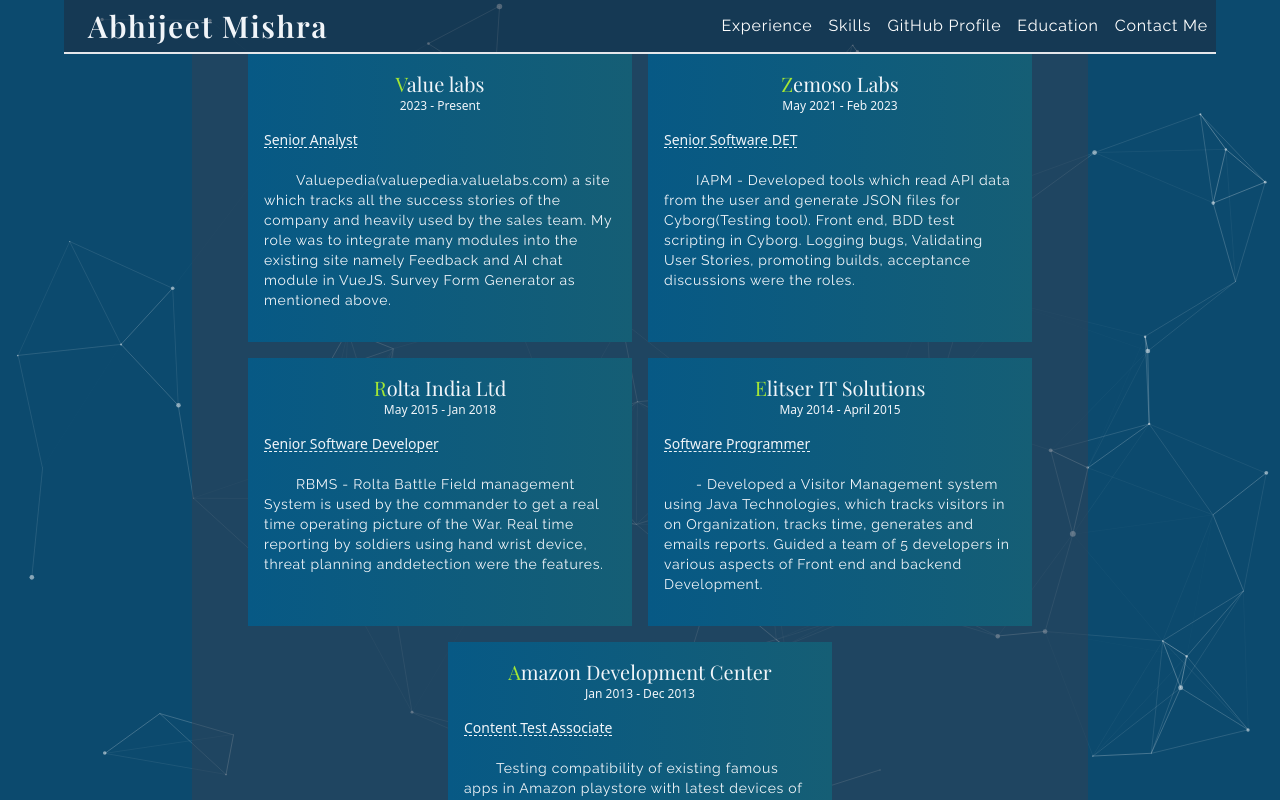
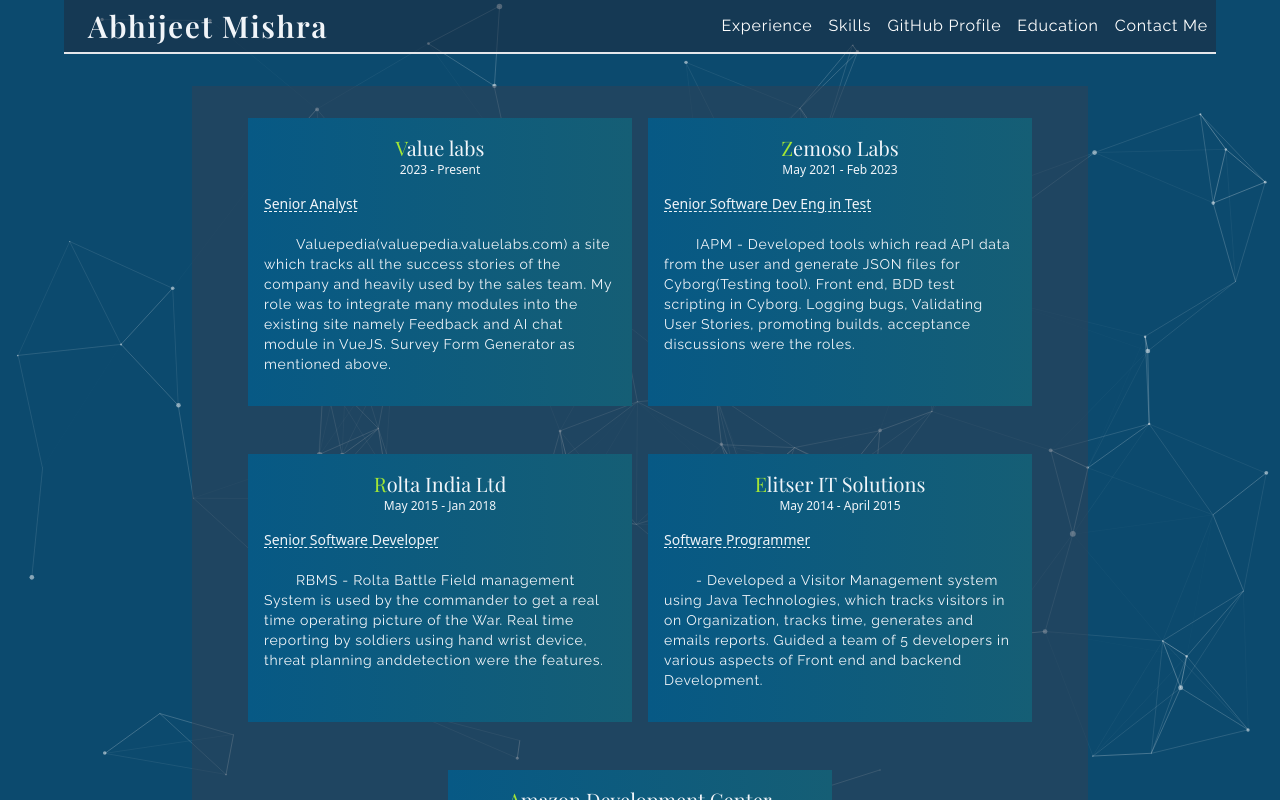
Before and after one commit to radharamanaa/portfoliio-fullstack, a React (Create React App) app: page /portfoliio-fullstack/portfoliio-fullstack/about in a window 1280 px wide. Both pictures are taken after a click on the element "Experience". Shown: the top 800 px of the page. Built offline with nearby package versions, Linux system fonts and the light colour scheme; a web font is replaced by a local one.

Commit message:
modal working great in experiences

```diff
--- a/public/index.html
+++ b/public/index.html
@@ -166,6 +166,7 @@
   <body>
     <noscript>You need to enable JavaScript to run this app.</noscript>
     <div id="particles-js"></div>
+    <div id="portal"></div>
     <div id="root"></div>
     <!--
       This HTML file is a template.
--- a/src/components/Experience.tsx
+++ b/src/components/Experience.tsx
@@ -1,13 +1,38 @@
-import React from "react";
+import React, { useState } from "react";
 import experiences from "../data/experiences.json";
 import SingleExperience from "./SingleExperience";
+import { createPortal } from "react-dom";
+import Portal from "./Portal";
+import { ExperienceData } from "../types/types";
 
 const Experience: React.FC = () => {
+  const [expObj, setExpObj] = useState<ExperienceData | null>(null);
+  function openPortal(id: number) {
+    let obj = experiences.find((item) => item.id === id)!;
+    setExpObj(obj);
+  }
+  function closeModal() {
+    setExpObj(null);
+  }
   return (
-    <div className="max-w-4xl mx-auto bg-slate-700/50 flex gap-4 flex-wrap basis-12 justify-center">
+    <div
+      className="max-w-4xl mx-auto bg-slate-700/50 flex gap-4 flex-wrap
+    justify-center mb-8 mt-8"
+    >
       {experiences.map((exp) => {
-        return <SingleExperience key={exp.company} exp={exp} />;
+        return (
+          <SingleExperience
+            key={exp.company}
+            exp={exp}
+            openPortal={openPortal}
+          />
+        );
       })}
+      {expObj &&
+        createPortal(
+          <Portal closeModal={closeModal} exp={expObj} key={expObj.company} />,
+          document.getElementById("portal")!
+        )}
     </div>
   );
 };
--- /dev/null
+++ b/src/components/Portal.tsx
@@ -0,0 +1,53 @@
+import React from "react";
+import { ExperienceData } from "../types/types";
+interface PortalProps {
+  exp: ExperienceData;
+  closeModal: () => void;
+}
+
+const Portal: React.FC<PortalProps> = ({ exp, closeModal }) => {
+  return (
+    <div
+      className="absolute bg-slate-700/50 flex
+    justify-center items-center z-10 h-screen w-full inset-0"
+    >
+      <div className="max-w-4xl relative">
+        <div
+          className="absolute top-0 right-8 text-black text-2xl"
+          onClick={() => closeModal()}
+        >
+          &times;
+        </div>
+        <div
+          className="flex flex-col mt-8
+                    bg-gradient-to-r from-sky-800 to-cyan-800
+                    max-w-4xl p-4 cursor-text"
+        >
+          <div className="company-name  text-slate-100 self-center text-4xl font-playfair first-letter:text-lime-400">
+            {exp.company}
+          </div>
+          <div className="duration text-xs text-slate-100 self-center max-w-prose">
+            {exp.aboutCompany}
+          </div>
+          <div className="duration text-xs text-slate-100 self-center mb-4">
+            {exp.duration}
+          </div>
+          <div className="role text-sm text-slate-100 pb-1 underline decoration-dashed decoration-1 underline-offset-2 ">
+            {exp.role}
+          </div>
+          <div className="mt-4 achievements text-sm text-slate-100 mb-4 font-raleway tracking-wider indent-8">
+            {exp.projects}
+          </div>
+          <div className="mt-4 achievements text-sm text-slate-100 mb-4 font-raleway tracking-wider indent-8">
+            {exp.techUsed}
+          </div>
+          <div className="mt-4 achievements text-sm text-slate-100 mb-4 font-raleway tracking-wider indent-8">
+            {exp.achievements}
+          </div>
+        </div>
+      </div>
+    </div>
+  );
+};
+
+export default Portal;
--- a/src/components/SingleExperience.tsx
+++ b/src/components/SingleExperience.tsx
@@ -2,10 +2,17 @@
 import { ExperienceData } from "../types/types";
 interface SingleExperienceProps {
   exp: ExperienceData;
+  openPortal: (id: number) => void;
 }
-const SingleExperience: React.FC<SingleExperienceProps> = ({ exp }) => {
+const SingleExperience: React.FC<SingleExperienceProps> = ({
+  exp,
+  openPortal,
+}) => {
   return (
-    <div className="flex flex-col bg-gradient-to-r from-sky-800 to-cyan-800 max-w-sm p-4 cursor-pointer">
+    <div
+      className="flex flex-col mt-8 bg-gradient-to-r from-sky-800 to-cyan-800 max-w-sm p-4 cursor-pointer"
+      onClick={() => openPortal(exp.id)}
+    >
       <div className="company-name  text-slate-100 self-center text-xl font-playfair first-letter:text-lime-400">
         {exp.company}
       </div>
--- a/src/data/experiences.json
+++ b/src/data/experiences.json
@@ -14,7 +14,7 @@
     "company": "Zemoso Labs",
     "duration": "May 2021 - Feb 2023",
     "aboutCompany": "A product-market-fit studio founded and maintained by successful corporate innovation with Baker-Hughes(Oil & Gas) as a Client.",
-    "role": "Senior Software DET",
+    "role": "Senior Software Dev Eng in Test",
     "techUsed": "Java, Spring Framework, Javascript, HTML5, CSS3, ReactJS, NextJS, SQL ",
     "projects": "IAPM - Developed tools which read API data from the user and generate JSON files for Cyborg(Testing tool). Front end, BDD test scripting in Cyborg. Logging bugs, Validating User Stories, promoting builds, acceptance discussions were the roles.",
     "achievements": "Letter of Excellence for continuous two quarters for extended myself, developed tools, guided the team in clean code principles, integrated Spring framework in the Testing tool, Cyborg(an in house Selenium wrapper tool). "
```
